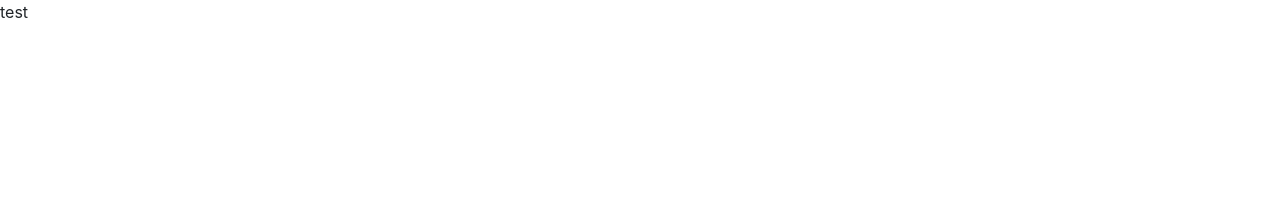
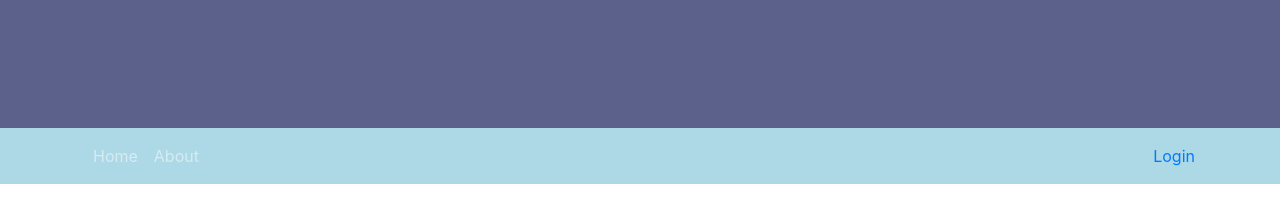
Before and after one commit to austinwilson1224/Mad-Eye-Foodie, a website: page index.html in a window 1280 px wide. Drawn offline with nearby package versions, Linux system fonts and the light colour scheme.

Commit message:
started navbar and jumbotron

```diff
--- a/index.html
+++ b/index.html
@@ -8,11 +8,53 @@
     <link rel="stylesheet" href="node_modules/bootstrap/dist/css/bootstrap.min.css" />
     <link rel="stylesheet" href="node_modules/font-awesome/css/font-awesome.min.css" />
     <link rel="stylesheet" href="node_modules/bootstrap-social/bootstrap-social.css" />
+    <link rel="stylesheet" href="styles/styles.css">
     <title>Mad Eye Foodie!</title>
 </head>
 <body>
-    test
 
+    <header class="jumbotron">
+
+    </header>
+    <nav class="navbar navbar-expand-sm navbar-dark sticky top">
+        <div class="container">
+            <div class="collapse navbar-collapse">
+                <ul class="navbar-nav">
+                    <li class="nav-item"><a class="nav-link">Home</a></li>
+                    <li class="nav-item"><a class="nav-link">About</a></li>
+                </ul>
+            </div>
+            <span>
+                <a href="#">
+                    Login
+                </a>
+            </span>
+        </div>
+
+    </nav>
+    <!-- <nav class="navbar navbar-expand-sm navbar-dark sticky-top">
+        <div class="container">
+            <a class="navbar-brand" href="#"><img src="img/logo.png" height="30" width="30"></a>
+            <button class="navbar-toggler ml-auto" type="button" data-toggle="collapse" data-target="#nucampNavbar">
+                <span class="navbar-toggler-icon"></span>
+            </button>
+            <div class="collapse navbar-collapse" id="nucampNavbar">
+                <ul class="navbar-nav">
+                    <li class="nav-item active"><a class="nav-link" href="#"><i class="fa fa-home fa-lg"></i> Home</a></li>
+                    <li class="nav-item"><a class="nav-link" href="aboutus.html"><i class="fa fa-info fa-lg"></i> About</a></li>
+                    <li class="nav-item"><a class="nav-link" href="#"><i class="fa fa-list fa-lg"></i> Sites</a></li>
+                    <li class="nav-item"><a class="nav-link" href="contactus.html"><i class="fa fa-address-card fa-lg"></i> Contact</a></li>
+                </ul>
+                <span class="navbar-text ml-auto">
+                    <a role="button" data-toggle="modal" data-target="#loginModal">
+                        <i class="fa fa-sign-in"></i> Login
+                    </a>
+                </span>
+            </div>
+        </div>
+
+
+    </nav> -->
 
     <!-- js dependencies -->
     <script src="node_modules/jquery/dist/jquery.slim.min.js"></script>
--- /dev/null
+++ b/styles/styles.css
@@ -0,0 +1,37 @@
+/*
+    color ideas
+
+    dark blue grey: 5B618A
+
+    purple navy: 5B507A
+
+    wild blue yonder: 9EADC8
+
+    yellow green crayola: B9E28C
+
+    maximum green yellow: D6D84F
+
+
+
+*/
+
+
+
+
+
+
+
+.jumbotron {
+    margin: 0;
+    background-color: #5B618A;
+    border-radius: 0;
+}
+
+.navbar {
+    background-color: lightblue;
+
+}
+
+.nav-link {
+    color: #5B618A;
+}
```
